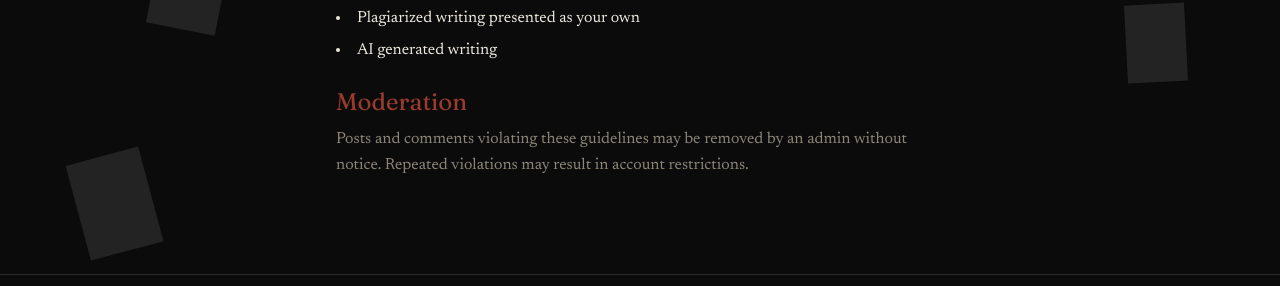
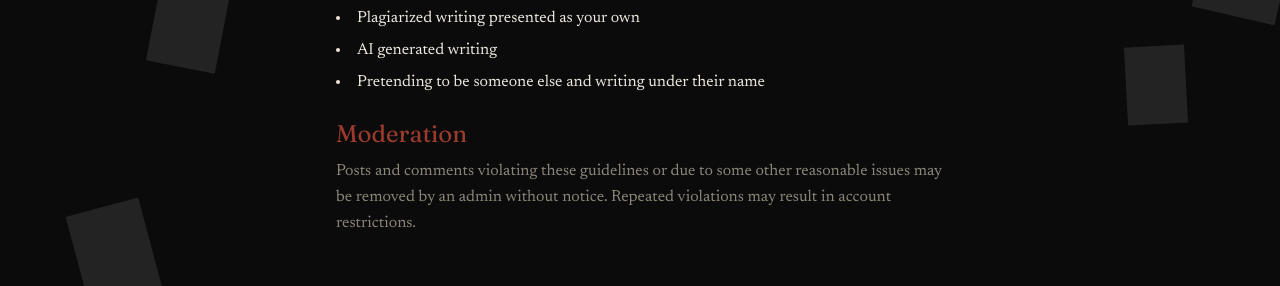
Before and after one commit to Paromita22/Blog, a Next.js app: page /guidelines in a window 1280 px wide. Shown: the part 662-948 px from the top of the page. Built offline with nearby package versions, Linux system fonts and the light colour scheme; no server answers; a web font is replaced by a local one.

Commit message:
community guidelines small change

```diff
--- a/app/guidelines/page.tsx
+++ b/app/guidelines/page.tsx
@@ -51,6 +51,9 @@ export default function Guidelines() {
               <li>Spam, advertising, or link-dropping unrelated to the post</li>
               <li>Plagiarized writing presented as your own</li>
               <li>AI generated writing</li>
+              <li>
+                Pretending to be someone else and writing under their name
+              </li>
             </ul>
           </div>
 
@@ -59,9 +62,9 @@ export default function Guidelines() {
               Moderation
             </h2>
             <p className="font-body text-[var(--muted)] leading-relaxed">
-              Posts and comments violating these guidelines may be removed by an
-              admin without notice. Repeated violations may result in account
-              restrictions.
+              Posts and comments violating these guidelines or due to some other
+              reasonable issues may be removed by an admin without notice.
+              Repeated violations may result in account restrictions.
             </p>
           </div>
         </FadeIn>
```
